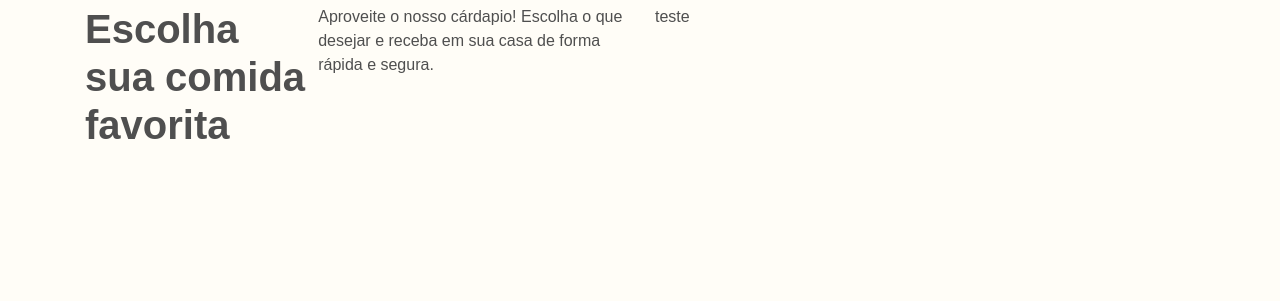
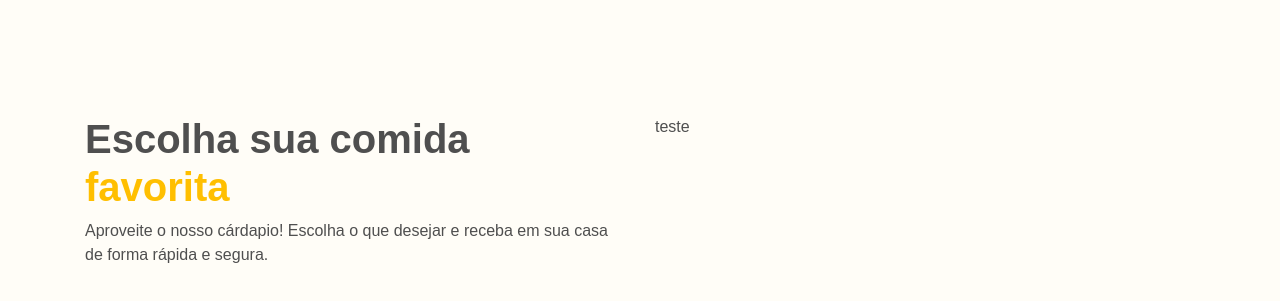
Before and after one commit to lucasaraujods/projeto-restaurante, a plain HTML site: page index.html in a window 1280 px wide. Shown: the part 181-482 px from the top of the page. Drawn offline with nearby package versions, Linux system fonts and the light colour scheme; a web font is replaced by a local one.

Commit message:
estilizando o banner inicialmente

```diff
--- a/css/style.css
+++ b/css/style.css
@@ -29,6 +29,9 @@ body{
 /* para todas tags em negrito fiz uma classe*/
 b{
     font-family: 'PoppinsMedium', 'Rubik', sans-serif;
+}
+.destaque{
+    color: var(--colorprimaria);
 }
 .nav-link{
     color: var(--colorblack)!important;
@@ -66,3 +69,16 @@ b{
     text-align: center;
     padding-top: 6px;
 }
+
+.banner{
+    padding-top: 110px;
+    padding-bottom: 200px;
+}
+
+/*estilizndo a div de text-banner bootstrap deixando horizontal, em colunas*/
+.text-banner{
+    /*usando a direção em colunas, horizontal e alinhando o texto ao centro*/
+    flex-direction: column;
+    justify-content: center;
+    margin-bottom: 60px;
+}
```
